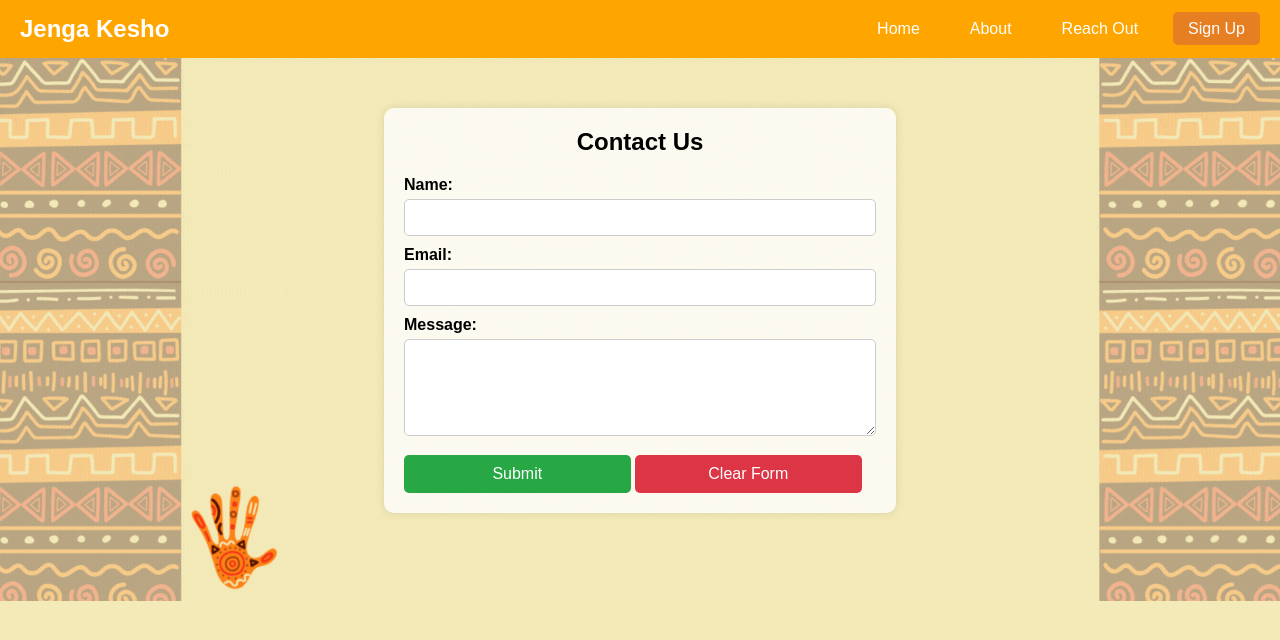
After one commit to Kellykaindi/jenga-kesho-community, a PHP site: page /contact.php in a window 1280 px wide. The commit adds this page. Shown: the top 640 px of the page. Run offline with PHP 8.4, Linux system fonts and the light colour scheme.

Commit message:
new commit

```diff
--- /dev/null
+++ b/connect.php
@@ -0,0 +1,16 @@
+<?php
+$servername = "localhost";
+$username = "root";
+$password = "";
+$database = "jkcdb";
+
+$conn = new mysqli($servername, $username, $password, $database);
+
+if ($conn->connect_error) {
+    die("Connection failed: " . $conn->connect_error);
+} else {
+   //echo "Connected successfully";
+}
+
+//$conn->close();
+?>
--- /dev/null
+++ b/contact.php
@@ -0,0 +1,101 @@
+<?php
+include 'connect.php';
+?>
+
+<!DOCTYPE html>
+<html lang="en">
+<head>
+    <meta charset="UTF-8">
+    <meta name="viewport" content="width=device-width, initial-scale=1.0">
+    <title>Continuous Smooth Image Wave</title>
+
+    <style>
+        body {
+            margin: 0;
+            overflow: hidden;
+            background-image: url("jkcindex.gif");
+            background-repeat: no-repeat;
+            background-size: cover; /* Ensures full background */
+            background-position: center;
+            font-family: Arial, sans-serif;
+        }
+
+        /* Form Styling */
+        .contact-form {
+            width: 40%;
+            margin: 50px auto;
+            padding: 20px;
+            background: rgba(255, 255, 255, 0.8);
+            border-radius: 10px;
+            box-shadow: 0px 0px 10px rgba(0, 0, 0, 0.1);
+        }
+
+        .contact-form h2 {
+            text-align: center;
+            margin-bottom: 20px;
+        }
+
+        .contact-form label {
+            font-weight: bold;
+            display: block;
+            margin-top: 10px;
+        }
+
+        .contact-form input,
+        .contact-form textarea {
+            width: 100%;
+            padding: 10px;
+            margin-top: 5px;
+            border: 1px solid #ccc;
+            border-radius: 5px;
+        }
+
+        .contact-form button {
+            margin-top: 15px;
+            padding: 10px;
+            width: 48%;
+            border: none;
+            border-radius: 5px;
+            cursor: pointer;
+            font-size: 16px;
+        }
+
+        .submit-btn {
+            background-color: #28a745;
+            color: white;
+        }
+
+        .clear-btn {
+            background-color: #dc3545;
+            color: white;
+        }
+
+        .contact-form button:hover {
+            opacity: 0.8;
+        }
+    </style>
+
+    <?php include 'header1.php'; ?>
+</head>
+
+<body>
+
+    <div class="contact-form">
+        <h2>Contact Us</h2>
+        <form action="submit_form.php" method="POST">
+            <label for="name">Name:</label>
+            <input type="text" id="name" name="name" required>
+
+            <label for="email">Email:</label>
+            <input type="email" id="email" name="email" required>
+
+            <label for="message">Message:</label>
+            <textarea id="message" name="message" rows="5" required></textarea>
+
+            <button type="submit" class="submit-btn">Submit</button>
+            <button type="reset" class="clear-btn">Clear Form</button>
+        </form>
+    </div>
+
+</body>
+</html>
--- /dev/null
+++ b/header1.css
@@ -0,0 +1,96 @@
+@import url('https://fonts.googleapis.com/css2?family=Ubuntu:wght@400;700&display=swap');
+
+* {
+    margin: 0;
+    padding: 0;
+    box-sizing: border-box;
+    font-family: Arial, sans-serif;
+}
+
+body {
+    background-color: #f4eab8; /*MAIN COLOR*/
+    font-family: 'Ubuntu', sans-serif;
+}
+
+/* Header Styles */
+header {
+    display: flex;
+    justify-content: space-between;
+    align-items: center;
+    background: orange;
+    color: white;
+    padding: 15px 20px;
+}
+
+.logo {
+    font-size: 1.5em;
+    font-weight: bold;
+}
+
+/* Navigation Styles */
+nav {
+    display: flex;
+    align-items: center;
+}
+
+.nav-links {
+    list-style: none;
+    display: flex;
+    gap: 20px;
+}
+
+.nav-links li {
+    display: inline;
+}
+
+.nav-links a {
+    text-decoration: none;
+    color: white;
+    font-size: 1em;
+    padding: 8px 15px;
+    transition: 0.3s;
+}
+
+.nav-links a:hover {
+    background: #643a00;
+    border-radius: 5px;
+}
+
+.signup-btn {
+    background: #e67e22; /* Orange */
+    padding: 8px 15px;
+    border-radius: 5px;
+}
+
+.signup-btn:hover {
+    background: #d35400; /* Darker Orange */
+}
+
+/* Mobile Menu */
+.hamburger {
+    display: none;
+    font-size: 2em;
+    cursor: pointer;
+}
+
+/* Responsive Design */
+@media (max-width: 768px) {
+    .nav-links {
+        display: none;
+        flex-direction: column;
+        position: absolute;
+        top: 60px;
+        right: 20px;
+        background: #2c3e50;
+        padding: 10px;
+        border-radius: 5px;
+    }
+
+    .nav-links.active {
+        display: flex;
+    }
+
+    .hamburger {
+        display: block;
+    }
+}
--- /dev/null
+++ b/header1.php
@@ -0,0 +1,32 @@
+<!DOCTYPE html>
+<html lang="en">
+<head>
+    <meta charset="UTF-8">
+    <meta name="viewport" content="width=device-width, initial-scale=1.0">
+    <title>Jenga Kesho Community</title>
+    <link rel="stylesheet" href="header1.css">
+</head>
+<body>
+
+<header>
+    <div class="logo">Jenga Kesho</div>
+    <nav>
+        <ul class="nav-links">
+            <li><a href="#home">Home</a></li>
+            <li><a href="#about">About</a></li>
+            <li><a href="#reach-out">Reach Out</a></li>
+            <li><a href="#signup" class="signup-btn">Sign Up</a></li>
+        </ul>
+        <div class="hamburger" onclick="toggleMenu()">☰</div>
+    </nav>
+</header>
+
+<script>
+function toggleMenu() {
+    const navLinks = document.querySelector(".nav-links");
+    navLinks.classList.toggle("active");
+}
+</script>
+
+</body>
+</html>
--- a/login.php
+++ b/login.php
@@ -1,3 +1,7 @@
+<?php
+include 'connect.php';
+?>
+
 <html>
     <style>
         body{
@@ -8,4 +12,5 @@
         }
     </style>
 
+
 </html>
```
Also changed, not shown: README.md, index.php (added), jkcindex.gif (added), wave.jpg (added).
